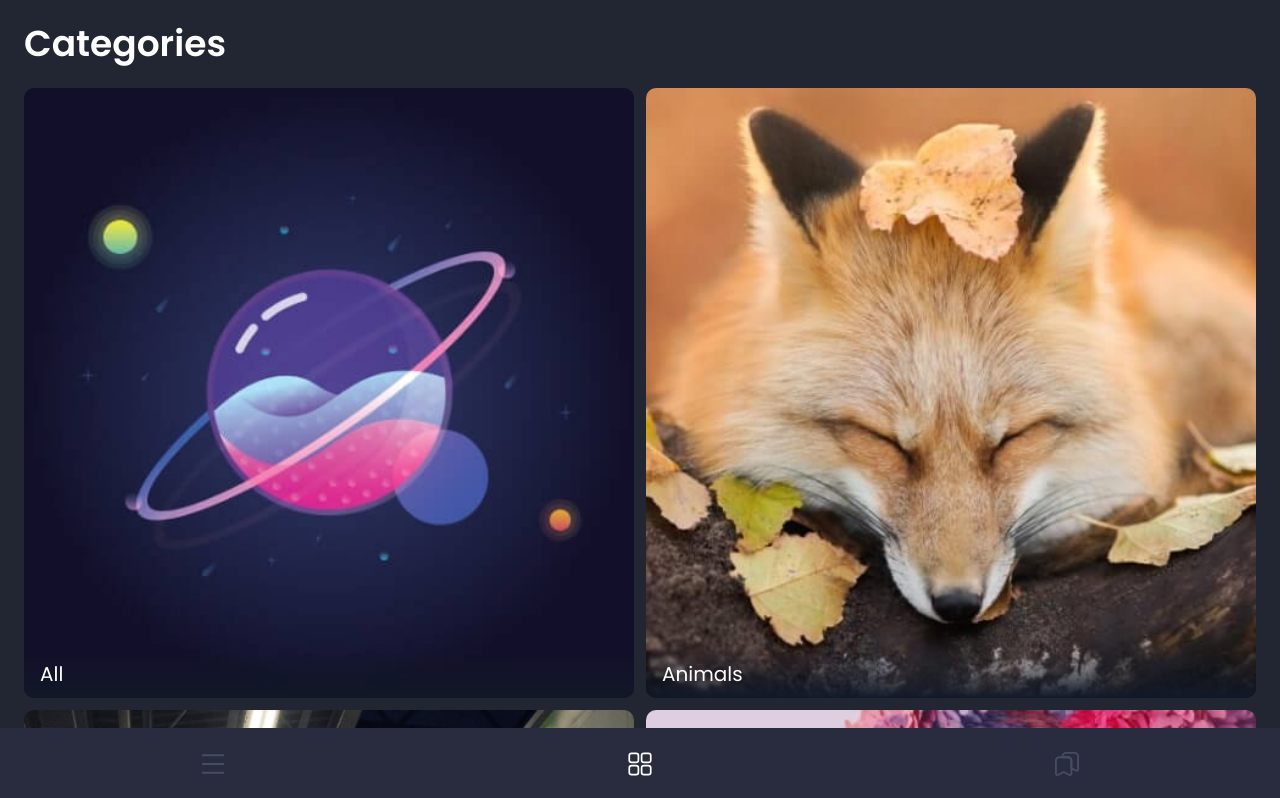
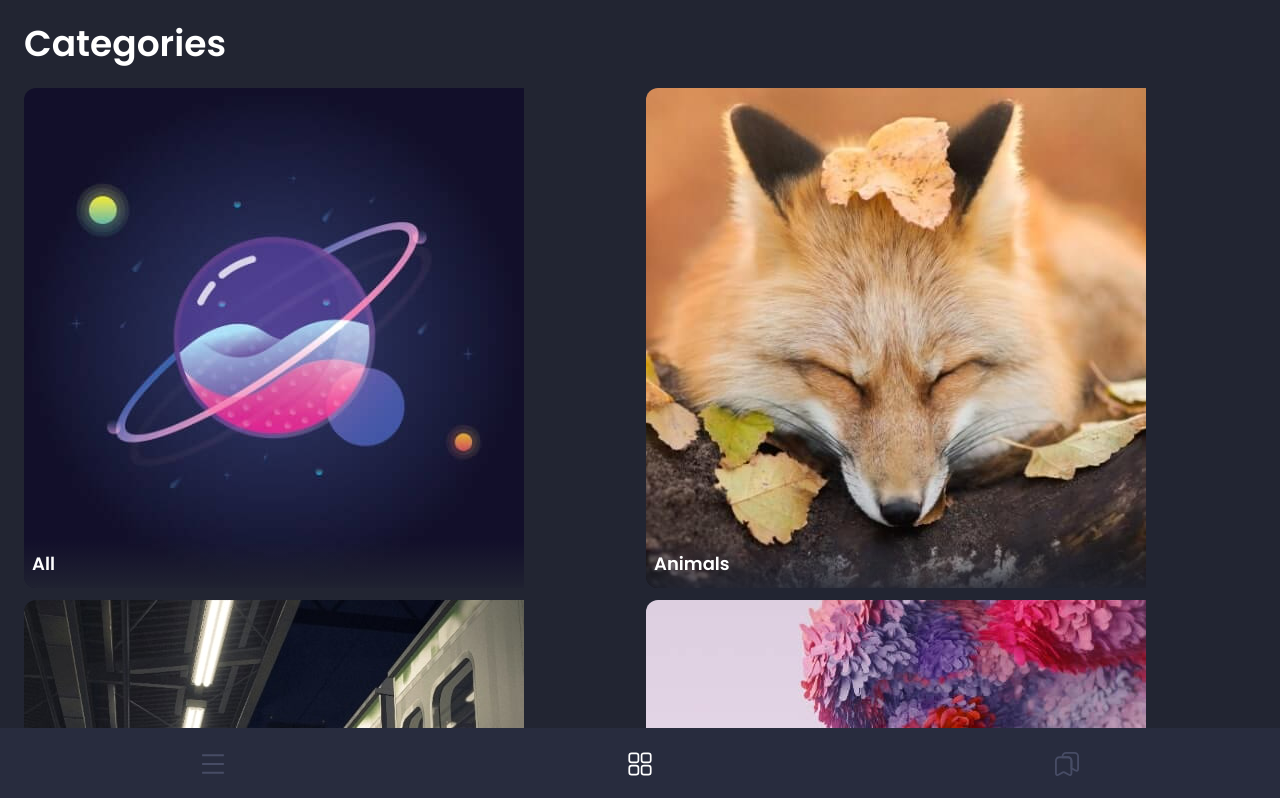
Before and after one commit to Hardyguardy/wallhaven-web, a Next.js app: page / in a window 1280 px wide. Shown: the top 798 px of the page. Built offline with nearby package versions, Linux system fonts and the light colour scheme.

Commit message:
feat: update Categories, final adjustments

```diff
--- a/src/app/layout.js
+++ b/src/app/layout.js
@@ -1,12 +1,12 @@
 import Tabs from "@/components/Tabs";
-import "../globals.css";
+import "@/globals.css";
 
 const Layout = ({ children }) => {
   return (
     <html lang="en">
       <body>
-        <main className="min-h-screen flex flex-col justify-between">
-          <div className="p-6 flex flex-col gap-6">{children}</div>
+        <main className="flex flex-col justify-between">
+          <div className="flex flex-col gap-6 p-6">{children}</div>
           <Tabs />
         </main>
       </body>
--- a/src/components/Categories.jsx
+++ b/src/components/Categories.jsx
@@ -1,26 +1,19 @@
 import { galleries } from "lib/data";
 import Image from "next/image";
-import Link from "next/link";
 
 const Categories = () => {
   return (
     <div className="grid grid-cols-2 gap-3">
-      {galleries.map((item) => (
-        <div key={item.id} className="relative overflow-hidden rounded-[10px]">
-          <Link href={`/${item.name}`}>
-            <Image
-              className="aspect-square w-full"
-              width={300}
-              height={300}
-              src={item.cover}
-              alt={item.name}
-            />
-            <div className="absolute bottom-0 left-0 w-full bg-gradient-to-t from-gray-900 to-transparent">
-              <p className="font-title px-4 py-3 text-xl leading-6 text-white">
-                {item.name}
-              </p>
+      {galleries.map(({ id, name, cover }) => (
+        <div className="relative overflow-hidden rounded-xl" key={id}>
+          <button className="block">
+            <Image src={cover} width={500} height={500} alt={name} />
+            <div className="from-primary-85 absolute bottom-0 left-0 w-full bg-gradient-to-t to-transparent text-left">
+              <h2 className="px-2 py-3 text-lg font-semibold leading-6">
+                {name}
+              </h2>
             </div>
-          </Link>
+          </button>
         </div>
       ))}
     </div>
--- a/src/components/Tabs.jsx
+++ b/src/components/Tabs.jsx
@@ -3,6 +3,7 @@
 import Icon from "@/components/Icon";
 import { clsx } from "clsx";
 import Link from "next/link";
+import { usePathname } from "next/navigation";
 import { useState } from "react";
 
 const tabs = [
@@ -20,10 +21,13 @@ const tabs = [
 ];
 
 const Tabs = ({}) => {
-  const [activeTab, setActiveTab] = useState("categories");
+  const pathname = usePathname();
+  const [activeTab, setActiveTab] = useState(
+    pathname.includes("favorites") ? "favorites" : "categories",
+  );
 
   return (
-    <header className="sticky bottom-0 left-0 right-0 bg-secondary">
+    <header className="sticky bottom-0 bg-secondary">
       <nav className="grid grid-cols-3">
         {tabs.map(({ name, path }) => {
           let icon = "";
--- a/src/globals.css
+++ b/src/globals.css
@@ -1,23 +1,14 @@
 @tailwind base;
 @layer base {
-  html {
-    @apply min-h-full bg-primary font-body text-base font-normal text-white;
+  html,
+  body,
+  main {
+    @apply min-h-screen;
   }
 
-  body {
-    @apply min-h-screen;
+  html {
+    @apply bg-primary font-body text-base font-normal text-white;
   }
 }
-
 @tailwind components;
-@layer components {
-  .h1 {
-    @apply text-[42px] font-semibold leading-[52px] text-white;
-  }
-
-  .caption {
-    @apply text-[14px] leading-[16px] text-white;
-  }
-}
-
 @tailwind utilities;
--- a/tailwind.config.js
+++ b/tailwind.config.js
@@ -10,6 +10,7 @@ module.exports = {
         primary: {
           DEFAULT: "#222532",
           60: "rgba(34,37,50,0.6)",
+          85: "rgba(34,37,50,0.85)",
         },
         secondary: "#282C3E",
         tertiary: "#474C65",
```
